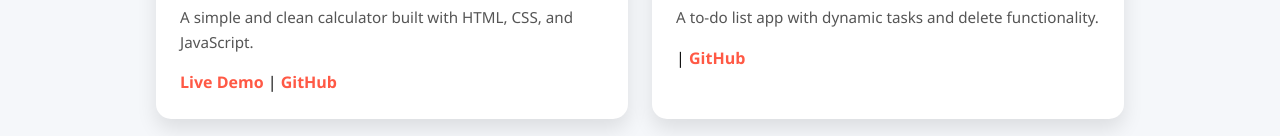
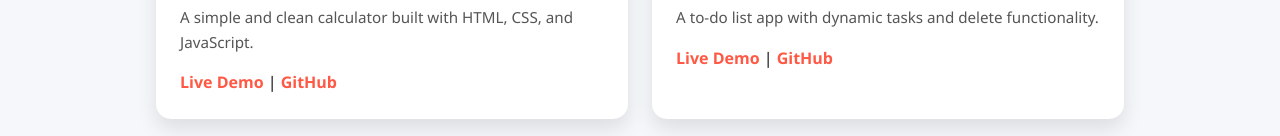
Before and after one commit to anilzy/simple-portfolio-page, a plain HTML site: page index.html in a window 1280 px wide. Shown: the part 351-487 px from the top of the page. Drawn offline with Linux system fonts and the light colour scheme.

Commit message:
Update index.html

```diff
--- a/index.html
+++ b/index.html
@@ -26,7 +26,7 @@
           <div class="card">
             <h3>To-Do List</h3>
             <p>A to-do list app with dynamic tasks and delete functionality.</p>
-             |
+             <a href=" https://anilzy.github.io/simple-portfolio-page/" target="_blank">Live Demo</a> |
             <a href="https://github.com/anilzy/to-do-list" target="_blank">GitHub</a>
           </div>
         </div>
```
